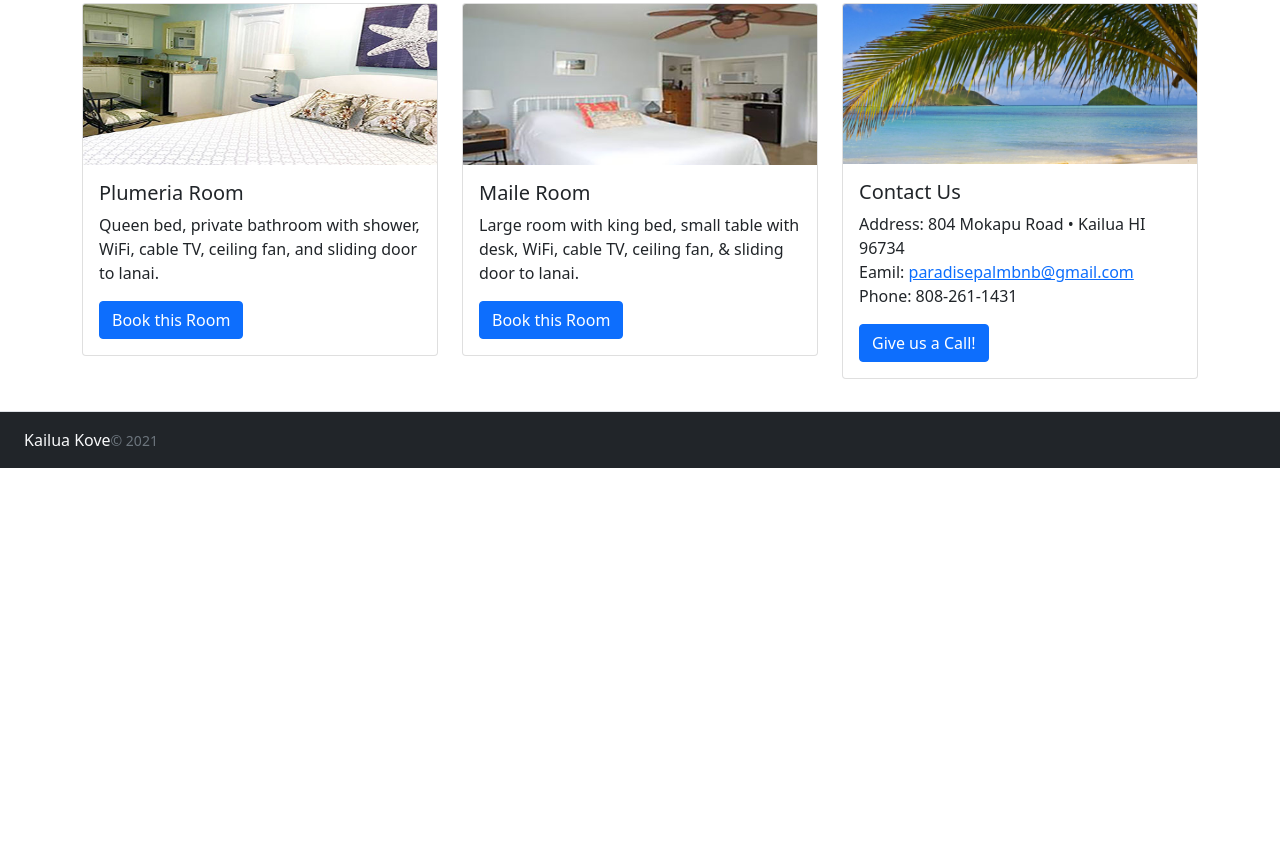
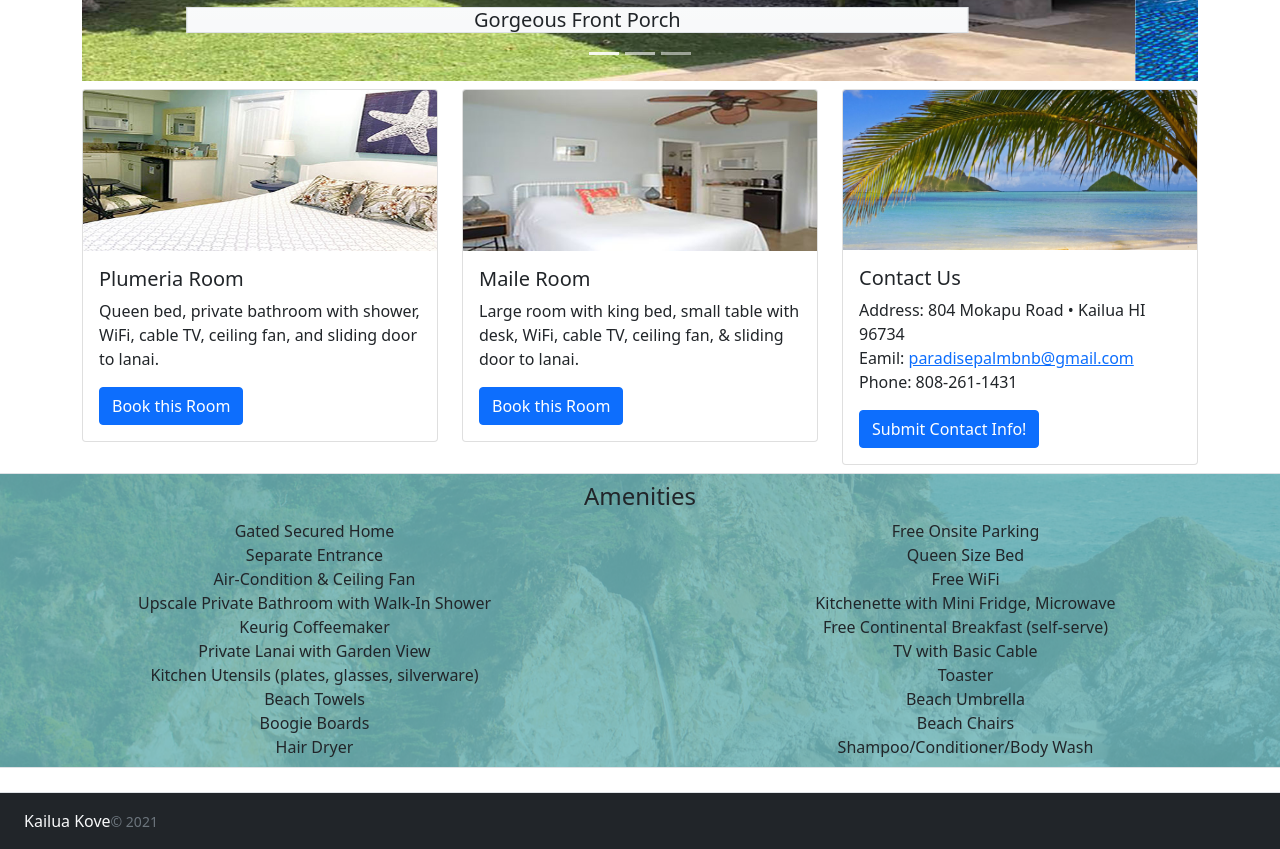
Before and after one commit to ChaseAWilson/Bed_and_Breakfast, a plain HTML site: page index.html in a window 1280 px wide. Shown: the part 527-1376 px from the top of the page. Before the commit the page ends 995 px from the top, so only its background shows below. Drawn offline with nearby package versions, Linux system fonts and the light colour scheme.

Commit message:
finished project

```diff
--- a/index.html
+++ b/index.html
@@ -6,6 +6,7 @@
     <meta name="viewport" content="width=device-width, initial-scale=1.0">
     <meta http-equiv="X-UA-Compatible" content="ie=edge">
     <title>Home</title>
+    <link href="./styles.css" rel="stylesheet">
   </head>
   <body>
     <nav class="navbar sticky-top navbar-expand-sm navbar-dark bg-dark">
@@ -38,7 +39,10 @@
       </div>
     </nav>
     <div class="container">
-
+      <h2 class="text-center color-dark">Kailua Kave</h2>
+      <p class="text-center color-dark">
+        One of Oahu's few remaining legally licensed B&B is waiting for you!
+      </p>
       <div class="row">
         <div class="col-12">
           <div id="kailuaCarousel" class="carousel slide" data-bs-ride="carousel">
@@ -118,12 +122,37 @@
                 Eamil: <a href="mailto:paradisepalmbnb@gmail.com" target="_blank">paradisepalmbnb@gmail.com</a><br>
                 Phone: 808-261-1431 <br>
               </p>
-              <a href="#" class="btn btn-primary">Give us a Call!</a>
+              <a href="./contact.html" class="btn btn-primary">Submit Contact Info!</a>
             </div>
           </div>
         </div>
       </div>
     </div>
+
+    <div class="row background-image text-center py-2 border">
+      <h4 class="col-12 text-center text-center">Amenities</h4>
+      <div class="col-6">Gated Secured Home</div>
+      <div class="col-6">Free Onsite Parking</div>
+      <div class="col-6">Separate Entrance</div>
+      <div class="col-6">Queen Size Bed</div>
+      <div class="col-6">Air-Condition & Ceiling Fan</div>
+      <div class="col-6">Free WiFi</div>
+      <div class="col-6">Upscale Private Bathroom with Walk-In Shower</div>
+      <div class="col-6">Kitchenette with Mini Fridge, Microwave</div>
+      <div class="col-6">Keurig Coffeemaker</div>
+      <div class="col-6">Free Continental Breakfast (self-serve)</div>
+      <div class="col-6">Private Lanai with Garden View</div>
+      <div class="col-6">TV with Basic Cable</div>
+      <div class="col-6">Kitchen Utensils (plates, glasses, silverware)</div>
+      <div class="col-6">Toaster</div>
+      <div class="col-6">Beach Towels</div>
+      <div class="col-6">Beach Umbrella</div>
+      <div class="col-6">Boogie Boards</div>
+      <div class="col-6">Beach Chairs</div>
+      <div class="col-6">Hair Dryer</div>
+      <div class="col-6">Shampoo/Conditioner/Body Wash</div>
+    </div>
+
     <footer class="bg-dark d-flex flex-wrap justify-content-between align-items-center py-3 mt-4 border-top">
       <div class="text-light col-md-4 d-flex align-items-center ps-4">
         Kailua Kove <small class="text-muted">&copy; 2021</small>
--- /dev/null
+++ b/styles.css
@@ -0,0 +1,3 @@
+.background-image{
+  background-image: url(./images/background.png)
+}
```
Also changed, not shown: contact.html (+42 -1 lines).
